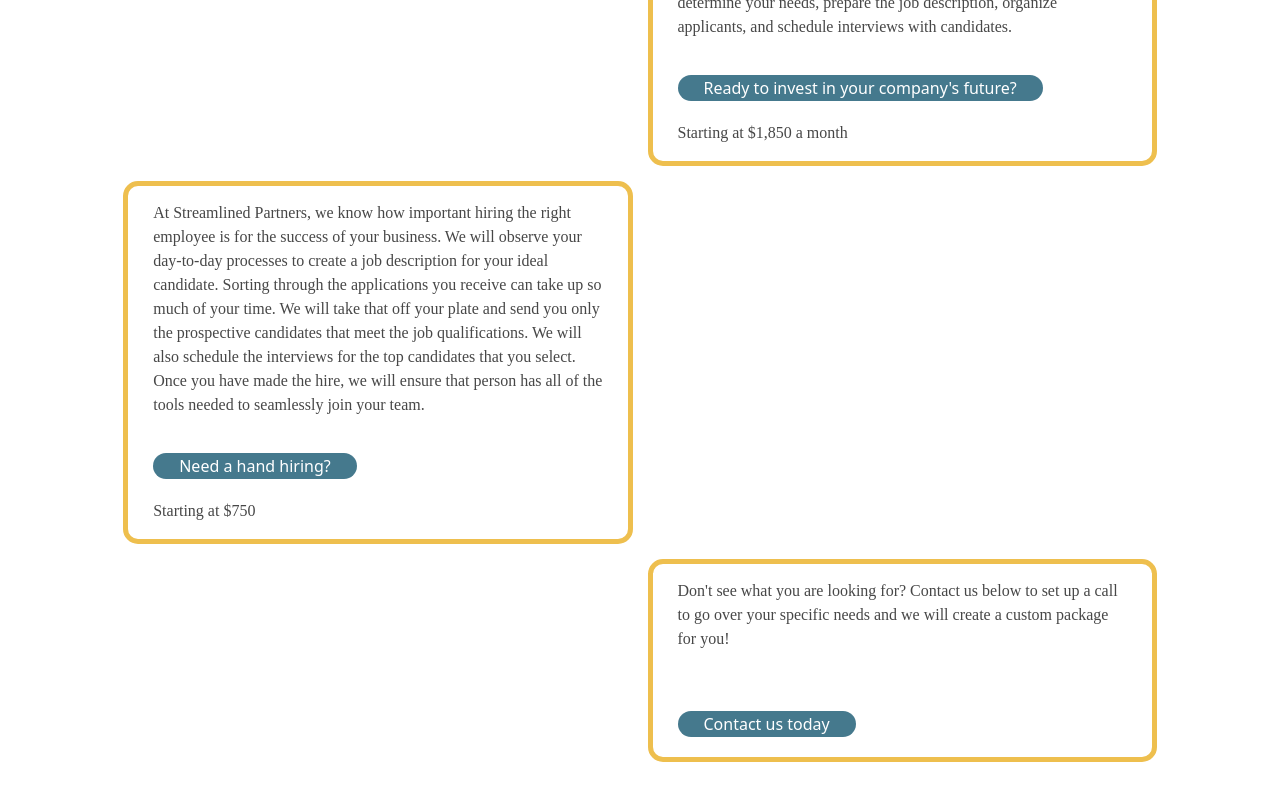
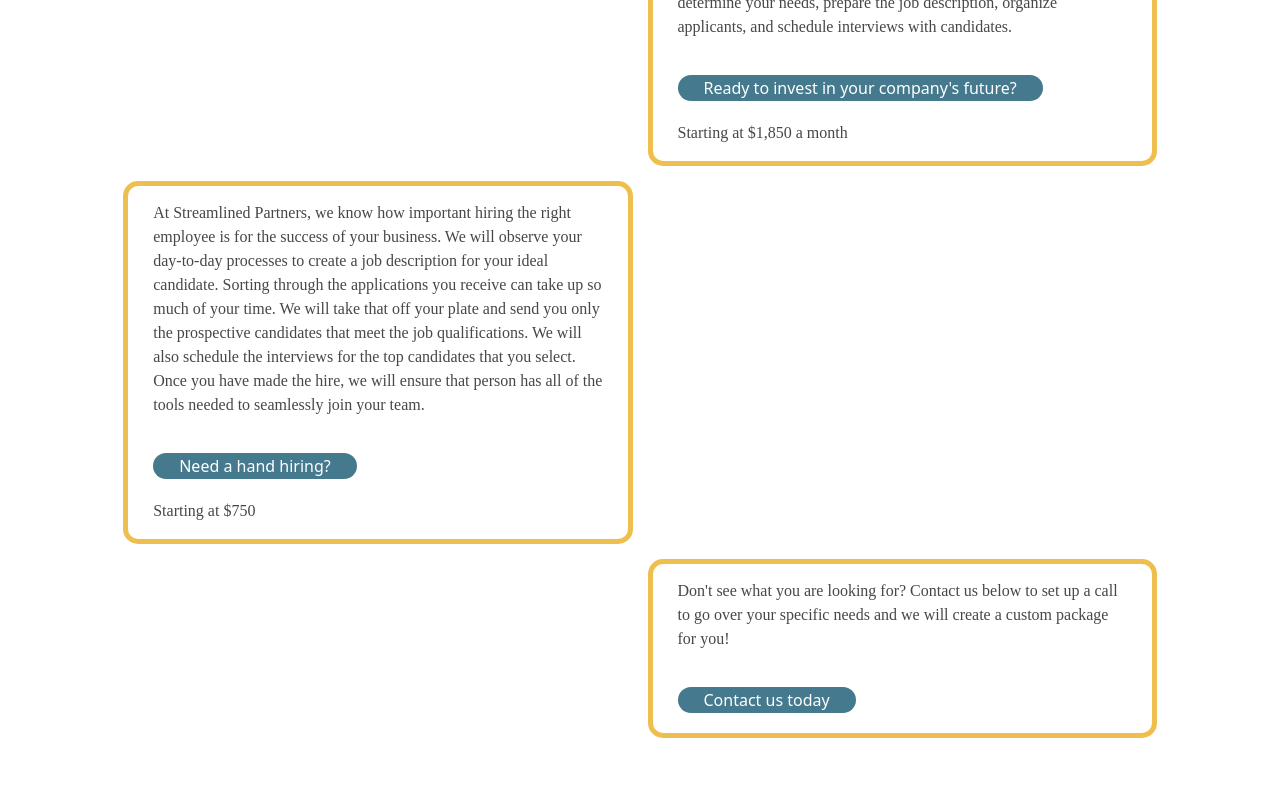
Before and after one commit to rhkearns/streamlined_1, a React (Create React App) app: page /packages in a window 1280 px wide. Shown: the part 698-1498 px from the top of the page. Built offline with nearby package versions, Linux system fonts and the light colour scheme; a web font is replaced by a local one.

Commit message:
package 4 content update

```diff
--- a/src/pages/Packages/Packages.jsx
+++ b/src/pages/Packages/Packages.jsx
@@ -74,8 +74,9 @@ const Packages = () => {
 							<p> Starting at $750</p>
 					</div>
 					<div id="custom-package">
-						<p>Don't see what you are looking for? Contact us below to set up a call to go over your specific needs and we will create a custom package for you!</p>
-							<br /><button id="cta-button">
+						<p>Don't see what you are looking for? Contact us below to set up a call
+							to go over your specific needs and we will create a custom package for you!</p>
+						<button id="cta-button">
 						<a
 							id="link"
 							href="https://airtable.com/embed/shrggi2IoXGexh59K?backgroundColor=cyan"
```
